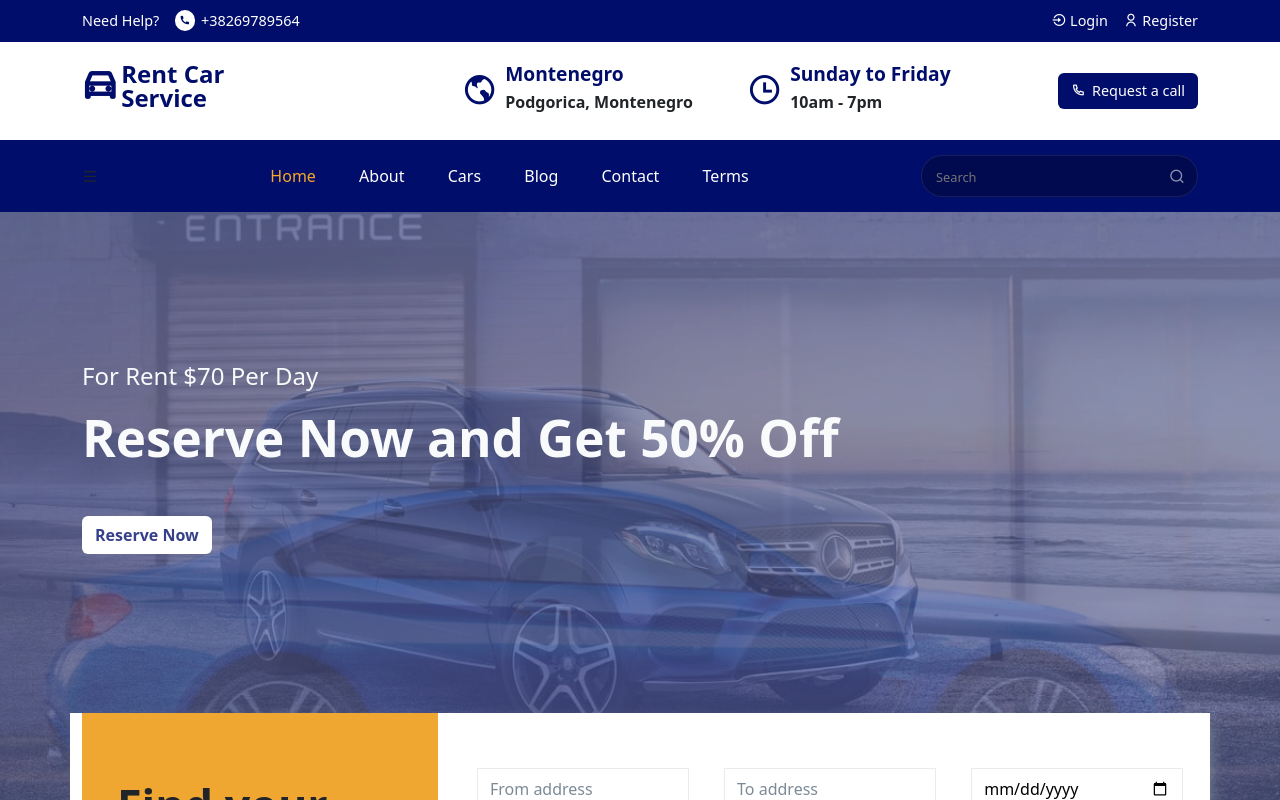
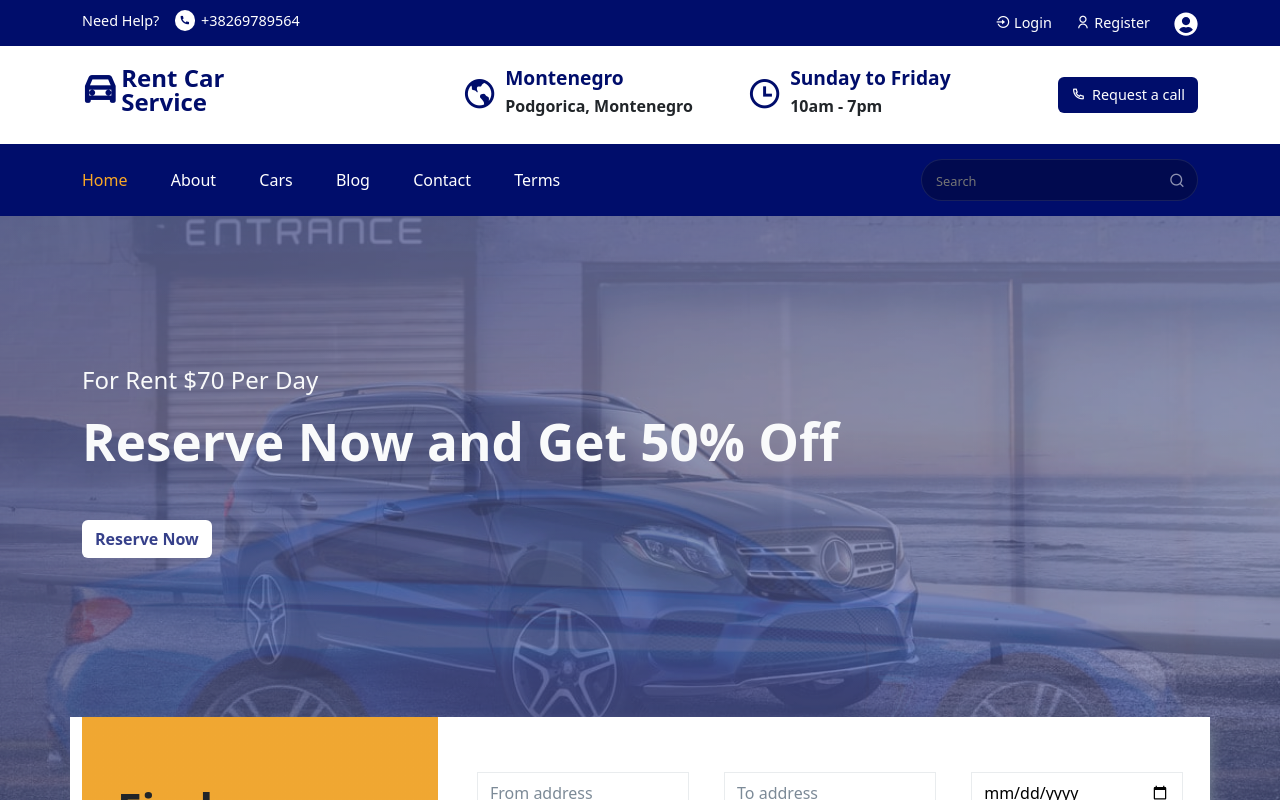
Before and after one commit to EnaRondic/Rent-A-Car-Site, a React (Create React App) app: page /home in a window 1280 px wide. Shown: the top 800 px of the page. Built offline with nearby package versions, Linux system fonts and the light colour scheme; grey boxes are pictures that could not be loaded.

Commit message:
Edit Dashboard

```diff
--- a/package.json
+++ b/package.json
@@ -10,6 +10,7 @@
     "react": "^18.3.1",
     "react-beautiful-dnd": "^13.1.1",
     "react-dom": "^18.3.1",
+    "react-icons": "^5.3.0",
     "react-router-dom": "^6.26.2",
     "react-scripts": "^5.0.1",
     "react-slick": "^0.30.2",
--- a/src/components/Header/Header.jsx
+++ b/src/components/Header/Header.jsx
@@ -1,9 +1,10 @@
-import React, { useRef } from "react";
+import React, { useRef, useState } from "react";
 import { Container, Row, Col } from "reactstrap";
-import { Link, NavLink } from "react-router-dom";
+import { Link, NavLink, useNavigate } from "react-router-dom";
+import { FaUserCircle } from "react-icons/fa";
 import "../../styles/header.css";
 
-const navLInks = [
+const navLinks = [
   { path: "/home", display: "Home" },
   { path: "/about", display: "About" },
   { path: "/cars", display: "Cars" },
@@ -14,11 +15,23 @@ const navLInks = [
 
 const Header = () => {
   const menuRef = useRef(null);
+  const [dropdownOpen, setDropdownOpen] = useState(false);
+  const navigate = useNavigate();
+
   const toggleMenu = () => menuRef.current.classList.toggle("menu__active");
+
+  const handleLogout = () => {
+    // Logika za logout (npr. brisanje tokena)
+    navigate("/login"); // Redirekcija na login stranicu
+  };
+
+  const toggleDropdown = (event) => {
+    event.stopPropagation(); // Sprečava zatvaranje menija kada se klikne na ikonu
+    setDropdownOpen(!dropdownOpen);
+  };
 
   return (
     <header className="header">
-      {/*top header */}
       <div className="header__top">
         <Container>
           <Row>
@@ -32,14 +45,29 @@ const Header = () => {
             </Col>
 
             <Col lg="6" md="6" sm="6">
-              <div className="header__top__right d-flex align-items-center justify-content-end gap-3">
+              <div className="header__top__right">
                 <Link to="/login" className="d-flex align-items-center gap-1">
                   <i className="ri-login-circle-line"></i> Login
                 </Link>
 
-                <Link to="/register" className="d-flex align-items-center gap-1">
+                <Link
+                  to="/register"
+                  className="d-flex align-items-center gap-1"
+                >
                   <i className="ri-user-line"></i> Register
                 </Link>
+
+                <div className="user-icon" onClick={toggleDropdown}>
+                  <FaUserCircle size={24} />
+                  {dropdownOpen && (
+                    <div className={`dropdown-menu ${dropdownOpen ? "active" : ""}`}>
+                      <Link to="/profile" onClick={toggleDropdown}>
+                        View Profile
+                      </Link>
+                      <button onClick={handleLogout}>Logout</button>
+                    </div>
+                  )}
+                </div>
               </div>
             </Col>
           </Row>
@@ -87,7 +115,12 @@ const Header = () => {
               </div>
             </Col>
 
-            <Col lg="2" md="3" sm="0" className="d-flex align-items-center justify-content-end">
+            <Col
+              lg="2"
+              md="3"
+              sm="0"
+              className="d-flex align-items-center justify-content-end"
+            >
               <button className="header__btn btn">
                 <Link to="/contact">
                   <i className="ri-phone-line"></i> Request a call
@@ -102,13 +135,13 @@ const Header = () => {
       <div className="main__navbar">
         <Container>
           <div className="navigation__wrapper d-flex align-items-center justify-content-between">
-            <span className="monile__menu">
+            <span className="mobile__menu">
               <i className="ri-menu-line" onClick={toggleMenu}></i>
             </span>
 
             <div className="navigation" ref={menuRef} onClick={toggleMenu}>
               <div className="menu">
-                {navLInks.map((item, index) => (
+                {navLinks.map((item, index) => (
                   <NavLink
                     to={item.path}
                     className={(navClass) =>
--- a/src/styles/header.css
+++ b/src/styles/header.css
@@ -204,3 +204,44 @@
       display: block;
     }
   }
+
+  .header__top__right {
+    display: flex;
+    align-items: center;
+    gap: 1.5rem; /* Razmak između elemenata */
+    justify-content: flex-end;
+  }
+
+  .user-icon {
+    cursor: pointer;
+    position: relative; /* Potrebno za dropdown */
+  }
+
+  /* Dropdown meni stil */
+  .dropdown-menu {
+    position: absolute;
+    top: 100%; /* Pozicija ispod ikone korisnika */
+    right: 0; /* Poravnanje na desnu stranu */
+    background: #fff;
+    color: #000d6b;
+    border: 1px solid #ccc;
+    border-radius: 5px;
+    box-shadow: 0 2px 10px rgba(0, 0, 0, 0.2);
+    z-index: 1000; /* Osiguraj da bude iznad ostalih elemenata */
+    display: flex;
+    flex-direction: column; /* Opcije su vertikalno poređane */
+  }
+
+  .dropdown-menu a,
+  .dropdown-menu button {
+    padding: 10px;
+    text-align: left;
+    border: none;
+    background: none; /* Bez pozadine za dugmadi */
+    cursor: pointer; /* Ruka pokazivač na dugmadi */
+  }
+
+  .dropdown-menu a:hover,
+  .dropdown-menu button:hover {
+    background-color: #f0f0f0; /* Pozadinska boja na hover */
+  }
```
Also changed, not shown: 1 other file (tests, documents, lock files or other folders).
